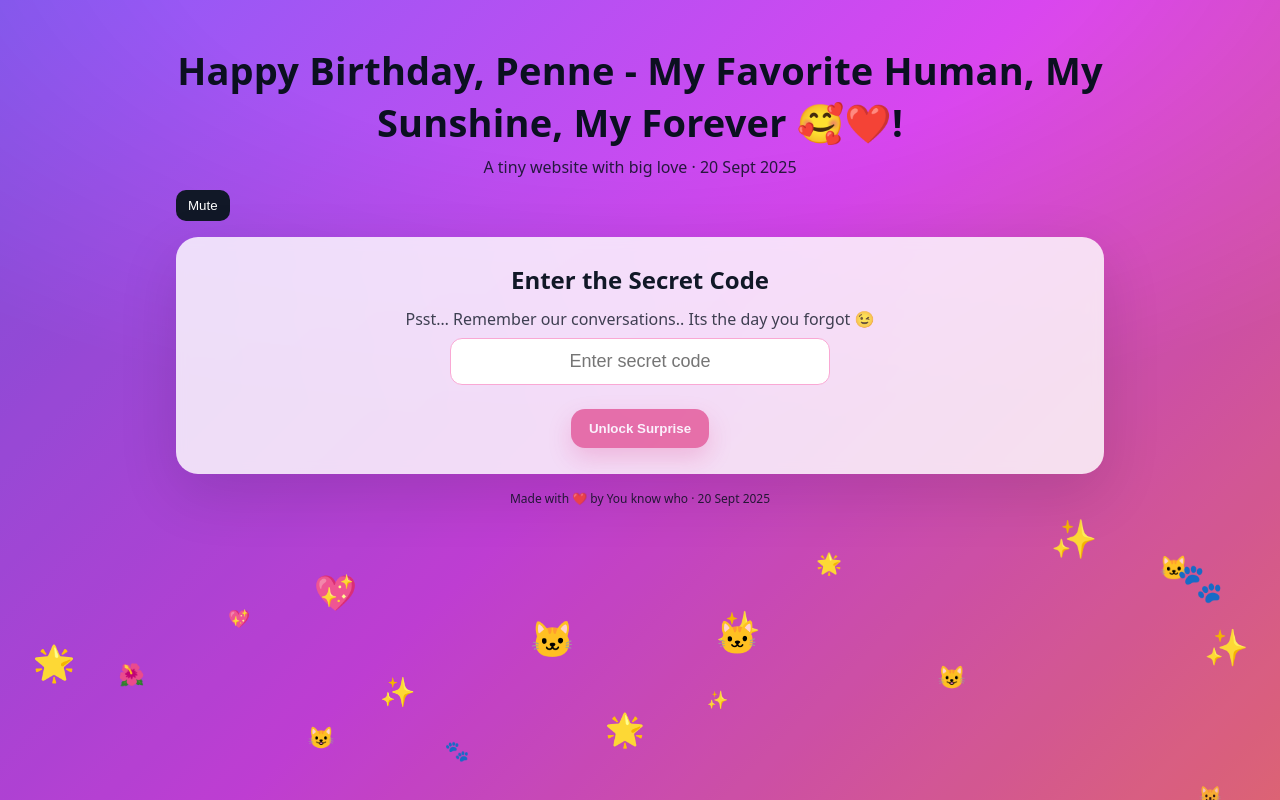
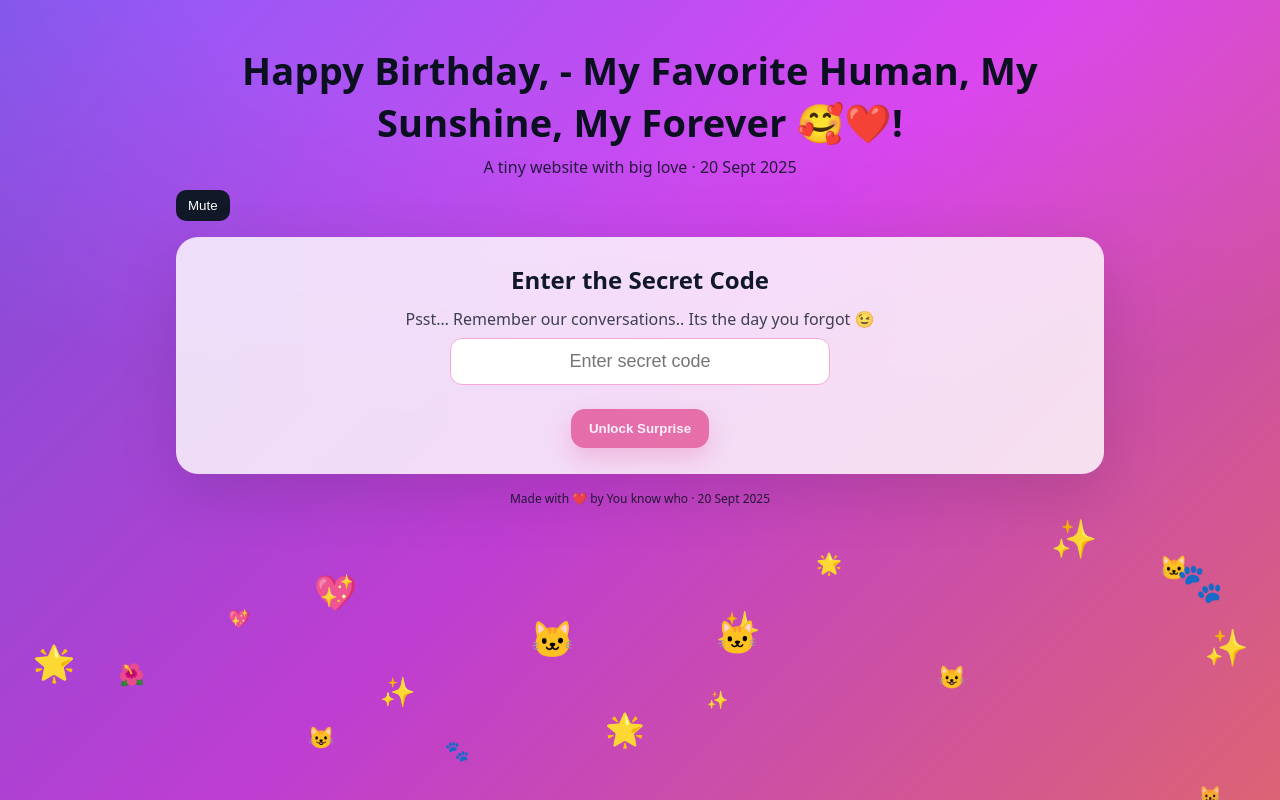
Before and after one commit to stevesworkzone-eng/HappyBirthday, a plain HTML site: page index.html in a window 1280 px wide. Drawn offline with Linux system fonts and the light colour scheme.

Commit message:
Update index.html

```diff
--- a/index.html
+++ b/index.html
@@ -157,7 +157,7 @@
 <script>
 const CONFIG = {
   secretCode:"25062025",
-  herName:"Penne - My Favorite Human, My Sunshine, My Forever 🥰❤️",
+  herName:"- My Favorite Human, My Sunshine, My Forever 🥰❤️",
   yourName:"You know who",
   dateLabel:"20 Sept 2025",
   letterTitle:"A Little Love Letter 💌",
```
